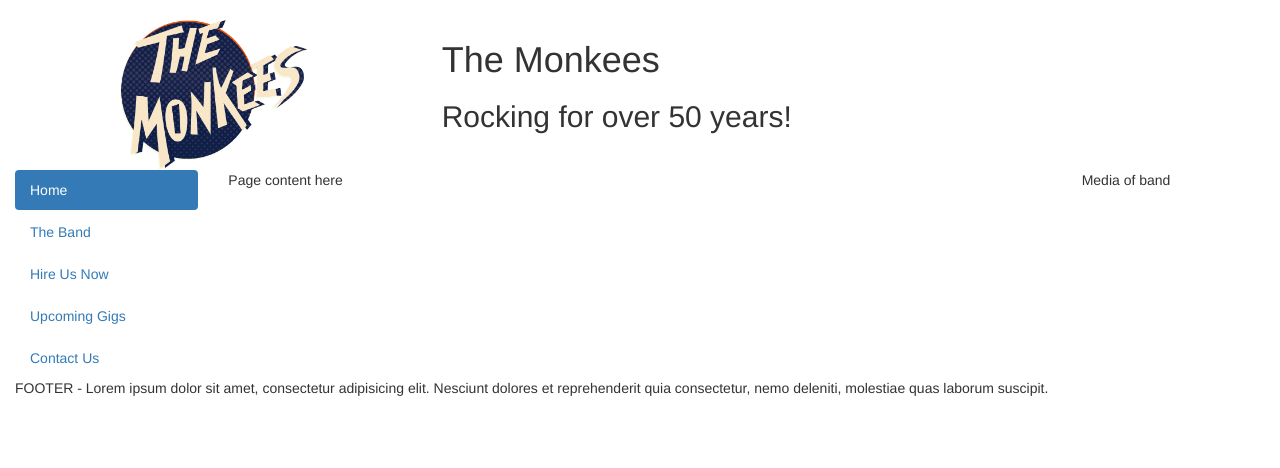
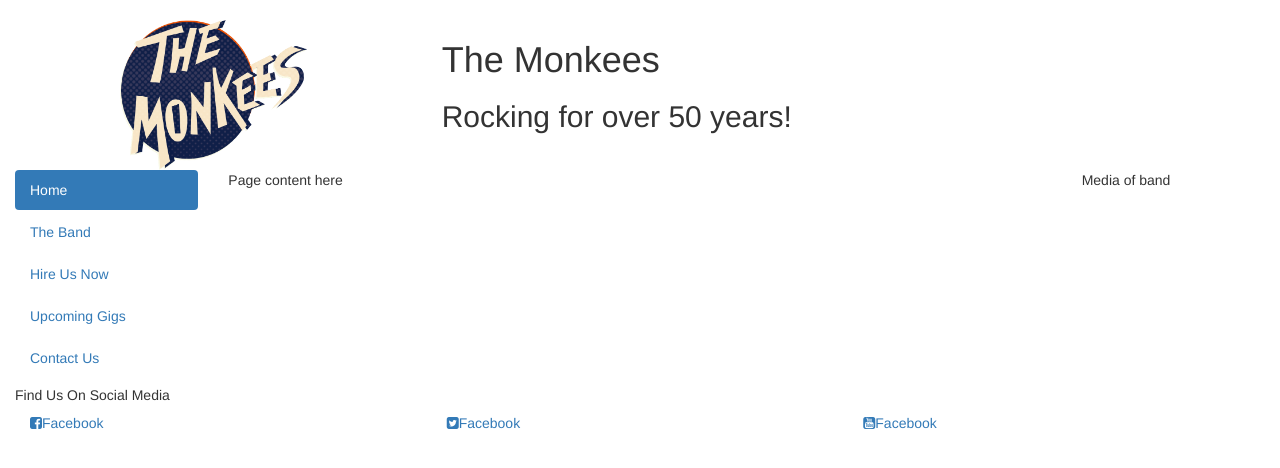
Before and after one commit to britsja/monkees-band-website, a plain HTML site: page index.html in a window 1280 px wide. Drawn offline with nearby package versions, Linux system fonts and the light colour scheme.

Commit message:
Added basic footer: social media

```diff
--- a/assets/css/styles.css
+++ b/assets/css/styles.css
@@ -9,3 +9,9 @@
 .header {
     padding-top: 20px;
 }
+
+.social-media {
+    padding-top: 10px;
+    padding-bottom: 10px;
+    text-align: center;
+}
--- a/index.html
+++ b/index.html
@@ -45,8 +45,20 @@
 
     </section>
 
-    <footer>
-        <div class="container-fluid">FOOTER - Lorem ipsum dolor sit amet, consectetur adipisicing elit. Nesciunt dolores et reprehenderit quia consectetur, nemo deleniti, molestiae quas laborum suscipit.</div>
+    <footer class="container-fluid">
+        <h5>Find Us On Social Media</h5>
+
+        <div class="col-md-4">
+            <a target="_blank" href="#"><i class="fa fa-facebook-square"></i>Facebook</a>
+        </div>
+        <div class="col-md-4">
+            <a target="_blank" href="#"><i class="fa fa-twitter-square"></i>Facebook</a>
+        </div>
+        <div class="col-md-4">
+            <a target="_blank" href="#"><i class="fa fa-youtube-square"></i>Facebook</a>
+        </div>
+
+
     </footer>
 
     <script src="https://code.jquery.com/jquery-3.3.1.min.js" integrity="sha256-FgpCb/KJQlLNfOu91ta32o/NMZxltwRo8QtmkMRdAu8=" crossorigin="anonymous"></script>
```
